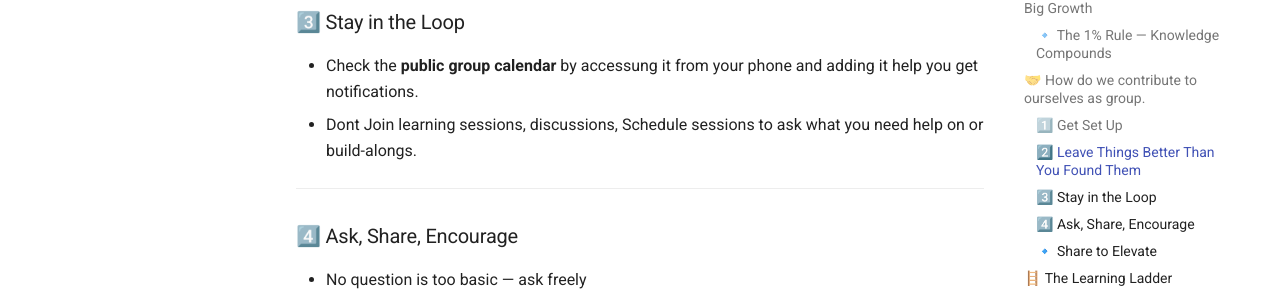
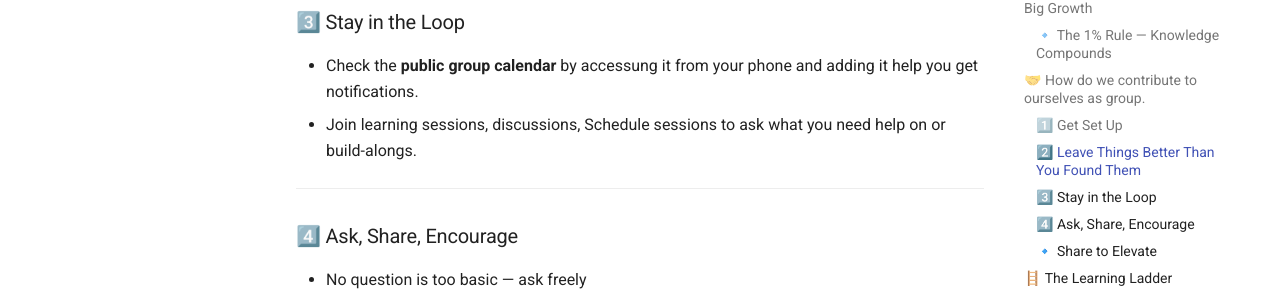
Before and after one commit to tejomayee-tech/toronto_ai_learning_group, an MkDocs documentation site: the page built from docs/community-values-guidelines/ContributingGuideDraft.md, in a window 1280 px wide and 900 px high, scrolled down 1305 px. Shown: the part 145-450 px from the top of the window. Built offline with MkDocs 1.6.1 and Material for MkDocs 9.7.7, drawn with Linux system fonts in a browser that asks for light colours.

Commit message:
Update ContributingGuideDraft.md

```diff
--- a/docs/community-values-guidelines/ContributingGuideDraft.md
+++ b/docs/community-values-guidelines/ContributingGuideDraft.md
@@ -50,7 +50,7 @@ Always ask:
 ### 3️⃣ Stay in the Loop
 
 * Check the **public group calendar** by accessung it from your phone and adding it help you get notifications.
-* Dont Join learning sessions, discussions, Schedule sessions to ask what you need help on or build-alongs.
+* Join learning sessions, discussions, Schedule sessions to ask what you need help on or build-alongs.
 
 ---
 
```
